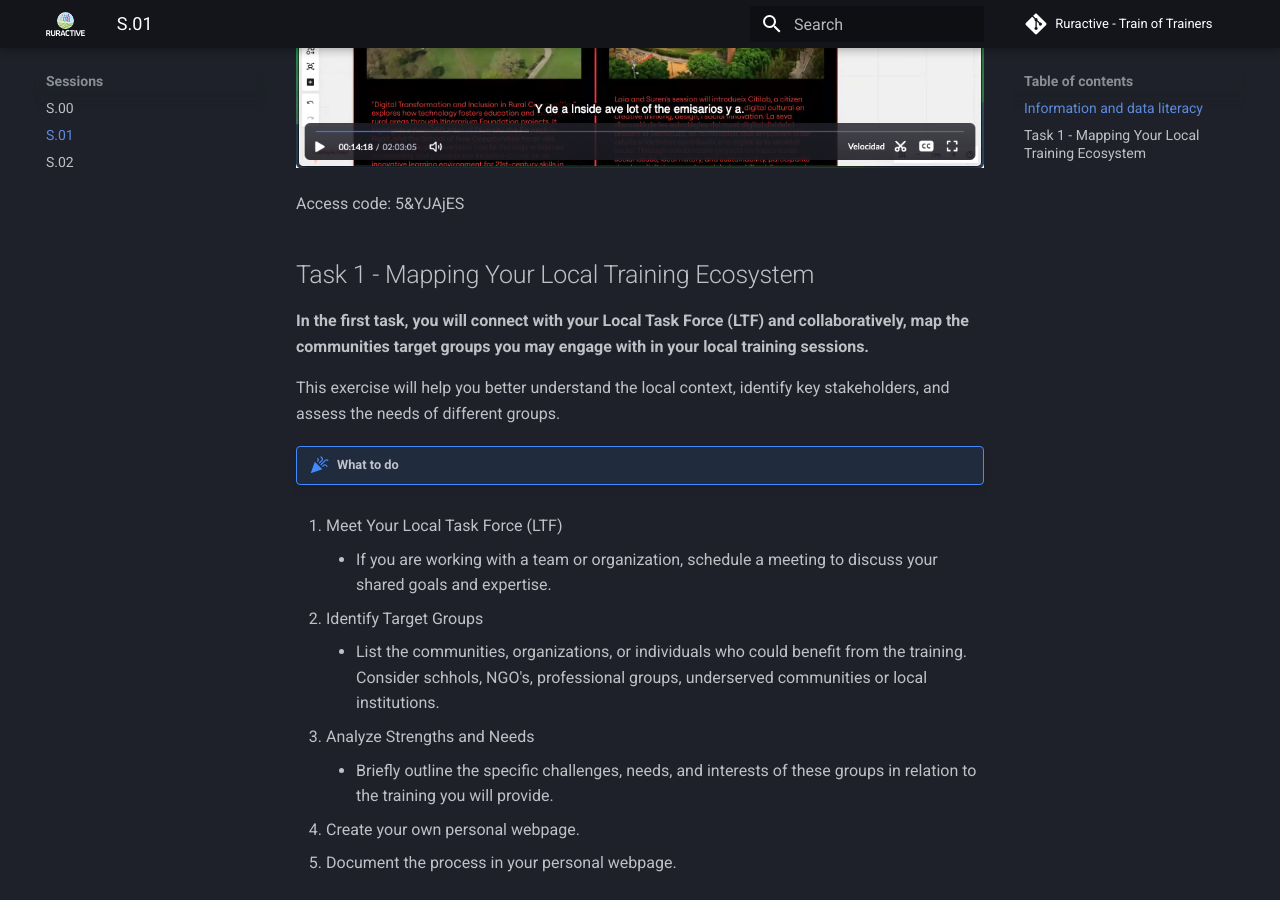
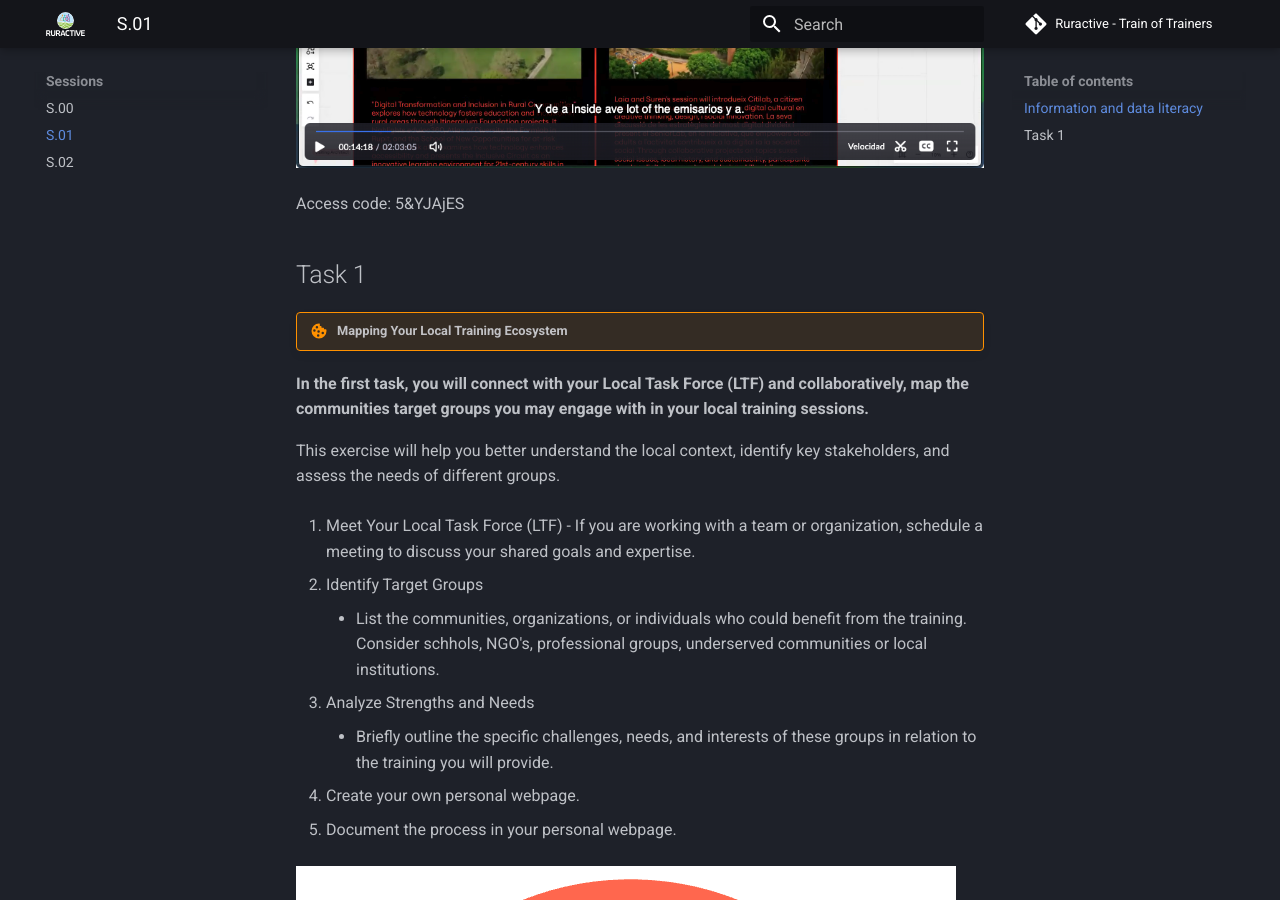
Before and after one commit to fablabbcn/ruractive-tot, an MkDocs documentation site: the page built from docs/sessions/01.md, in a window 1280 px wide and 900 px high, scrolled down 497 px. Built offline with MkDocs 1.6.1 and Material for MkDocs 9.7.7, drawn with Linux system fonts in a browser that asks for light colours; comment, search, counter and statistics services are not loaded.

Commit message:
update background

```diff
--- a/docs/sessions/01.md
+++ b/docs/sessions/01.md
@@ -7,26 +7,26 @@
 Access code: 5&YJAjES
 
 
-## Task 1 - Mapping Your Local Training Ecosystem
-
-**In the first task, you will connect with your Local Task Force (LTF) and collaboratively, map the communities target groups you may engage with in your local training sessions.**
-
-This exercise will help you better understand the local context, identify key stakeholders, and assess the needs of different groups.
+## Task 1
 
 
-!!! note annotate "What to do"
-  1. Meet Your Local Task Force (LTF)
-      - If you are working with a team or organization, schedule a meeting to discuss your shared goals and expertise.
+!!! warning "Mapping Your Local Training Ecosystem"
 
-  2. Identify Target Groups
-     - List the communities, organizations, or individuals who could benefit from the training. Consider schhols, NGO's, professional groups, underserved communities or local institutions.
+   **In the first task, you will connect with your Local Task Force (LTF) and collaboratively, map the communities target groups you may engage with in your local training sessions.**
 
-  3. Analyze Strengths and Needs
-     - Briefly outline the specific challenges, needs, and interests of these groups in relation to the training you will provide.
+   This exercise will help you better understand the local context, identify key stakeholders, and assess the needs of different groups.
 
-  4. Create your own personal webpage.
+   1. Meet Your Local Task Force (LTF)
+         - If you are working with a team or organization, schedule a meeting to discuss your shared goals and expertise.
 
-  5. Document the process in your personal webpage.
+   2. Identify Target Groups
+      - List the communities, organizations, or individuals who could benefit from the training. Consider schhols, NGO's, professional groups, underserved communities or local institutions.
 
+   3. Analyze Strengths and Needs
+      - Briefly outline the specific challenges, needs, and interests of these groups in relation to the training you will provide.
 
-![Target Groups](../../images/img1_targetgroups.png)
+   4. Create your own personal webpage.
+
+   5. Document the process in your personal webpage.
+
+   ![Target Groups](../../images/img1_targetgroups.png)
```
Also changed, not shown: docs/index.md (+2 -5 lines), docs/sessions/02.md (+1 -5 lines), mkdocs.yml (+1 -21 lines), 1 other file.
